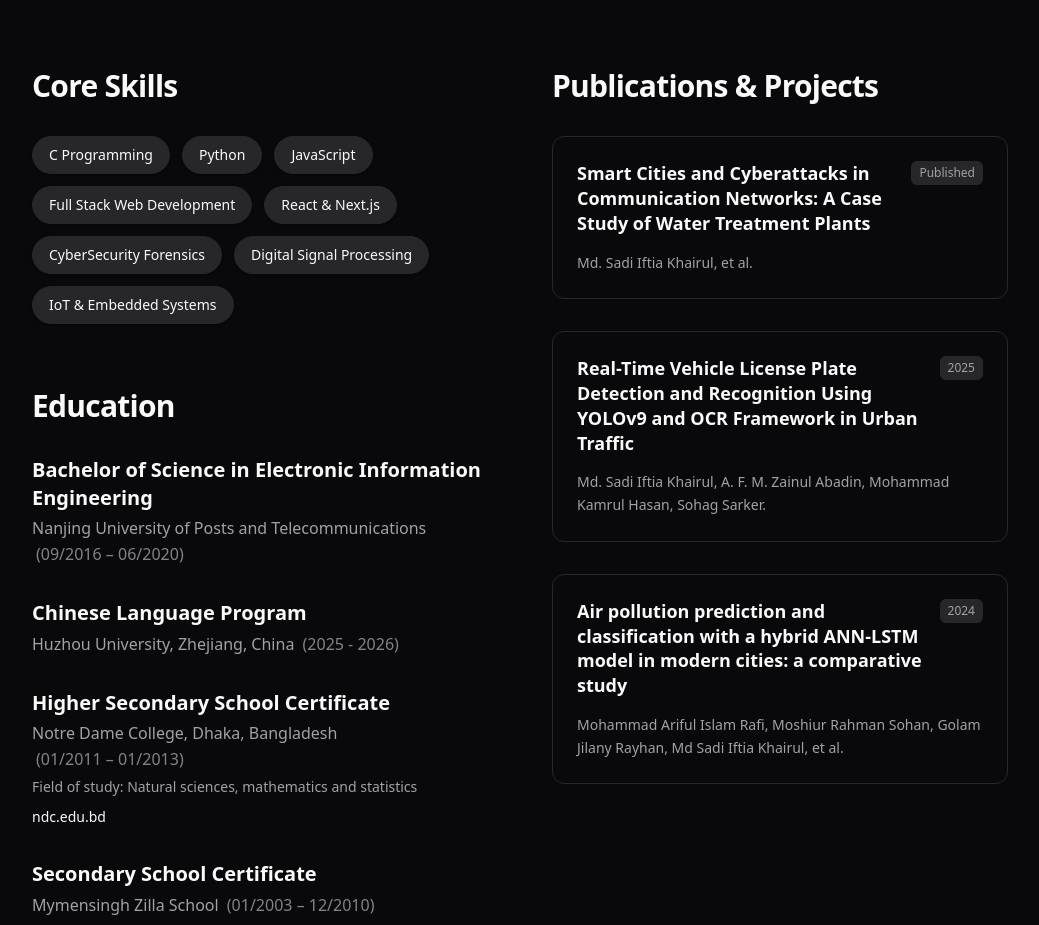
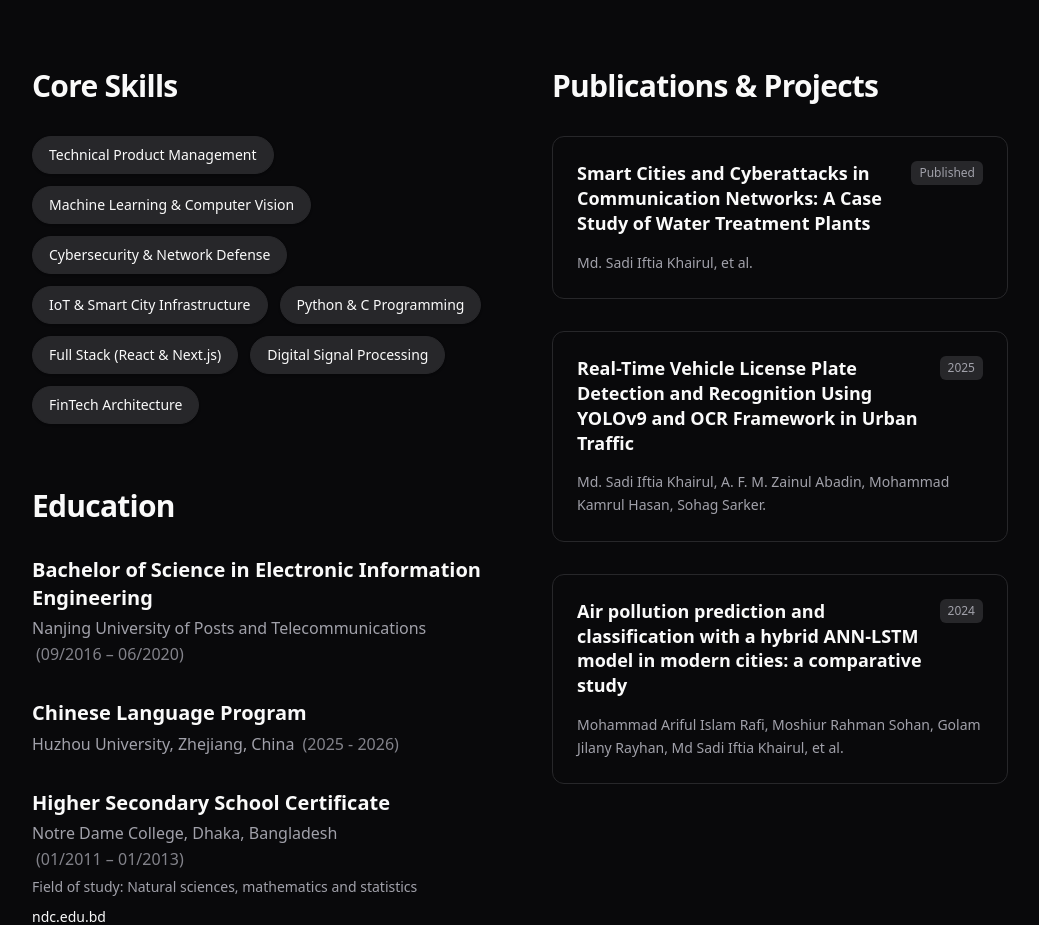
Before and after one commit to sadiifti/Portfolio, a Next.js app: page /Portfolio/ in a window 1280 px wide. Shown: the part 1720-2645 px from the top of the page, without its empty margins (120-1159 px from the left). Built offline with nearby package versions, Linux system fonts and the light colour scheme.

Commit message:
Updated Core Skills to reflect TPM and AI research

```diff
--- a/src/components/Skills.tsx
+++ b/src/components/Skills.tsx
@@ -3,14 +3,14 @@
 import { motion } from "framer-motion";
 
 const skills = [
-  "C Programming",
-  "Python",
-  "JavaScript",
-  "Full Stack Web Development",
-  "React & Next.js",
-  "CyberSecurity Forensics",
+  "Technical Product Management",
+  "Machine Learning & Computer Vision",
+  "Cybersecurity & Network Defense",
+  "IoT & Smart City Infrastructure",
+  "Python & C Programming",
+  "Full Stack (React & Next.js)",
   "Digital Signal Processing",
-  "IoT & Embedded Systems"
+  "FinTech Architecture"
 ];
 const education = [
   {
```
